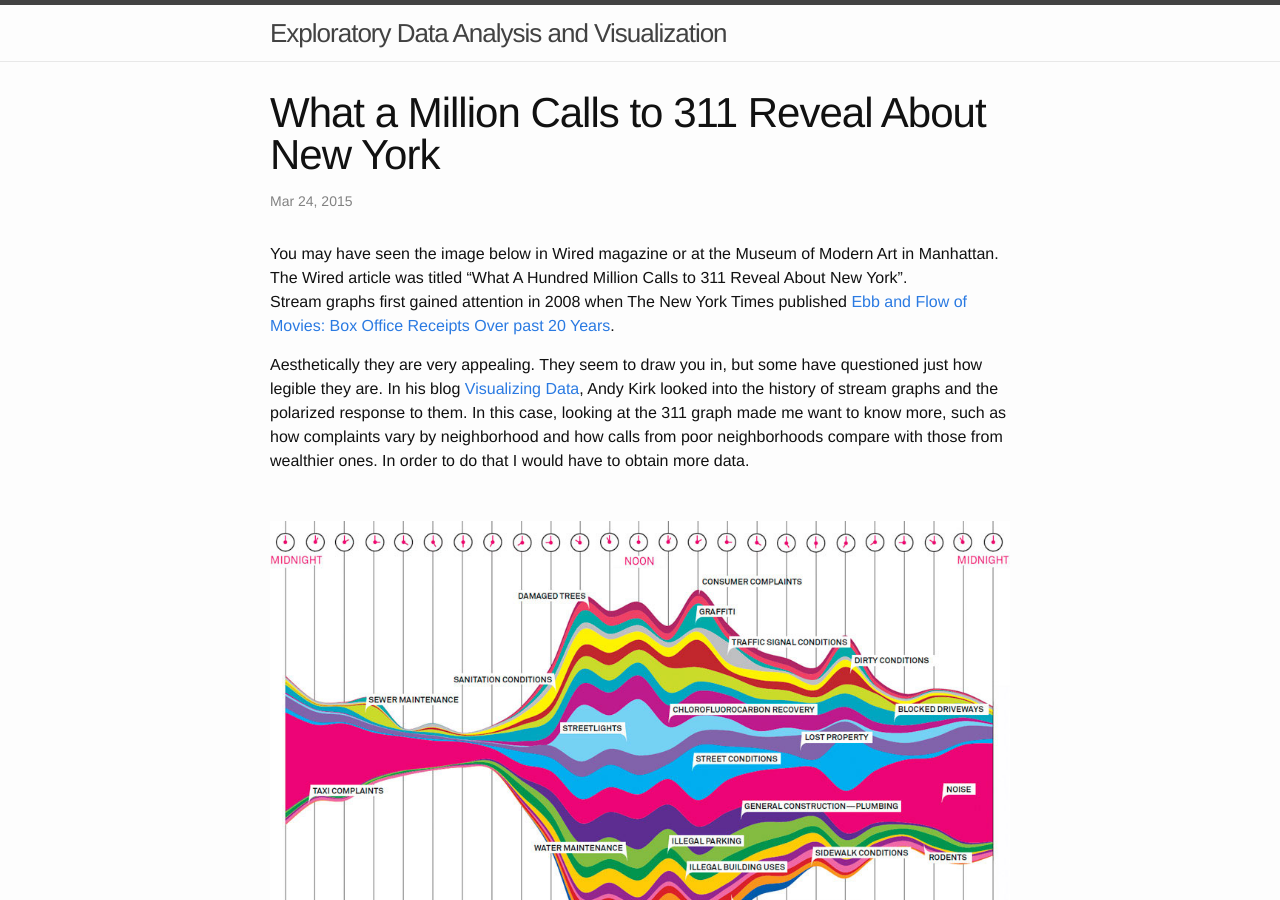
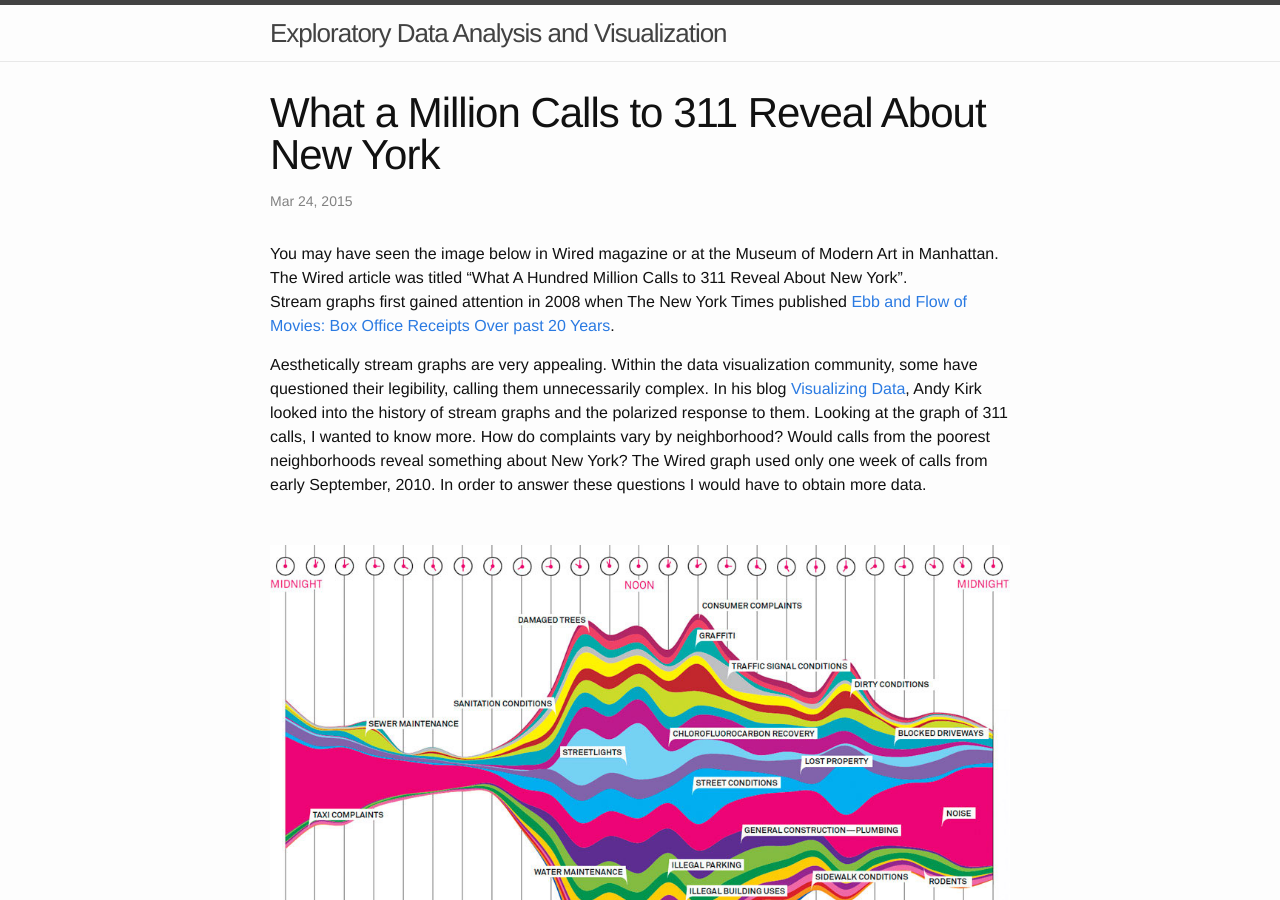
Before and after one commit to jcp1016/jcp1016.github.io, a Jekyll site: the page built from _posts/2015-03-24-nyc-311.md, in a window 1280 px wide and 900 px high. Built offline with Jekyll 4.4.1, drawn with Linux system fonts in a browser that asks for light colours.

Commit message:
edit post

```diff
--- a/_posts/2015-03-24-nyc-311.md
+++ b/_posts/2015-03-24-nyc-311.md
@@ -7,7 +7,7 @@ categories: data analysis nyc 311
 You may have seen the image below in Wired magazine or at the Museum of Modern Art in Manhattan.  The Wired article was titled "What A Hundred Million Calls to 311 Reveal About New York".
 Stream graphs first gained attention in 2008 when The New York Times published [Ebb and Flow of Movies:  Box Office Receipts Over past 20 Years](http://www.nytimes.com/interactive/2008/02/23/movies/20080223_REVENUE_GRAPHIC.html).
 
-Aesthetically they are very appealing.  They seem to draw you in, but some have questioned just how legible they are.  In his blog [Visualizing Data](http://www.visualisingdata.com/index.php/2010/08/making-sense-of-streamgraphs/), Andy Kirk looked into the history of stream graphs and the polarized response to them.  In this case, looking at the 311 graph made me want to know more, such as how complaints vary by neighborhood and how calls from poor neighborhoods compare with those from wealthier ones.  In order to do that I would have to obtain more data.
+Aesthetically stream graphs are very appealing.  Within the data visualization community, some have questioned their legibility, calling them unnecessarily complex.  In his blog [Visualizing Data](http://www.visualisingdata.com/index.php/2010/08/making-sense-of-streamgraphs/), Andy Kirk looked into the history of stream graphs and the polarized response to them.  Looking at the graph of 311 calls, I wanted to know more.  How do complaints vary by neighborhood?  Would calls from the poorest neighborhoods reveal something about New York?  The Wired graph used only one week of calls from early September, 2010.  In order to answer these questions I would have to obtain more data.
 <br /><br />
 ![Wired image]({{ site.baseurl }}/assets/wired311.jpg)
 <br /><br />
@@ -17,7 +17,7 @@ Source:
 <br /><br />
 
 ###Step 1:  Understanding the data
-I wanted to include data for a full year and see if I could link it to poverty statistics from the most recent (2013) 3-year American Community Survey. Census data and 311 data do not line up exactly because the Census Bureau uses "census tracts" and 311 data is provided by zip code and GPS coordinates.  However a geographer at Baruch CUNY has done the work of assigning NYC zip codes to census boundaries based on a number of factors.  For more information on this, refer to the excellent "Finding NYC Neighborhood Census Data" listed below.<br >
+I wanted to include data for a full year and see if I could link it to poverty statistics from the most recent (2013) 3-year American Community Survey.  Census data and 311 data do not line up exactly because the Census Bureau uses "census tracts" and 311 data is provided by zip code and GPS coordinates.  However a geographer at Baruch CUNY has done the work of assigning NYC zip codes to census boundaries based on a number of factors.  For more information on this, refer to the excellent "Finding NYC Neighborhood Census Data" listed below.<br >
 
 <br />Data sources:<br />
 
@@ -167,6 +167,7 @@ Code for this project is available on GitHub at [https://github.com/jcp1016/nyc-
 [Click to enlarge]({{ site.baseurl }}/assets/side_by_side.png)<br />
 
 <br /><br />
+
 ###References
 
 (1) Finding NYC Neighborhood Census Data:  [http://guides.newman.baruch.cuny.edu/ld.php?content_id=7154885](http://guides.newman.baruch.cuny.edu/ld.php?content_id=7154885), Frank Donnelly, September 2, 2014<br />
```
